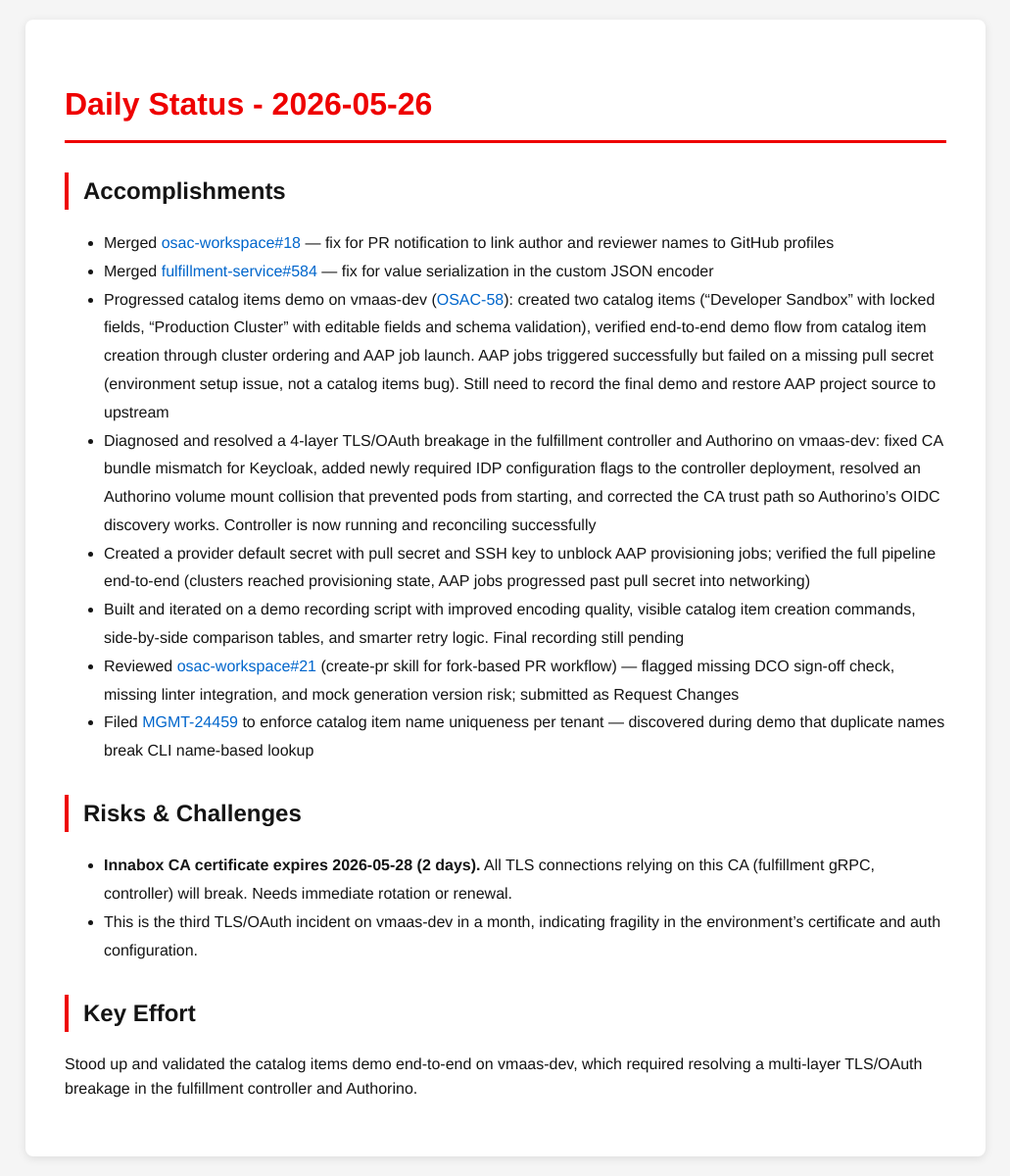
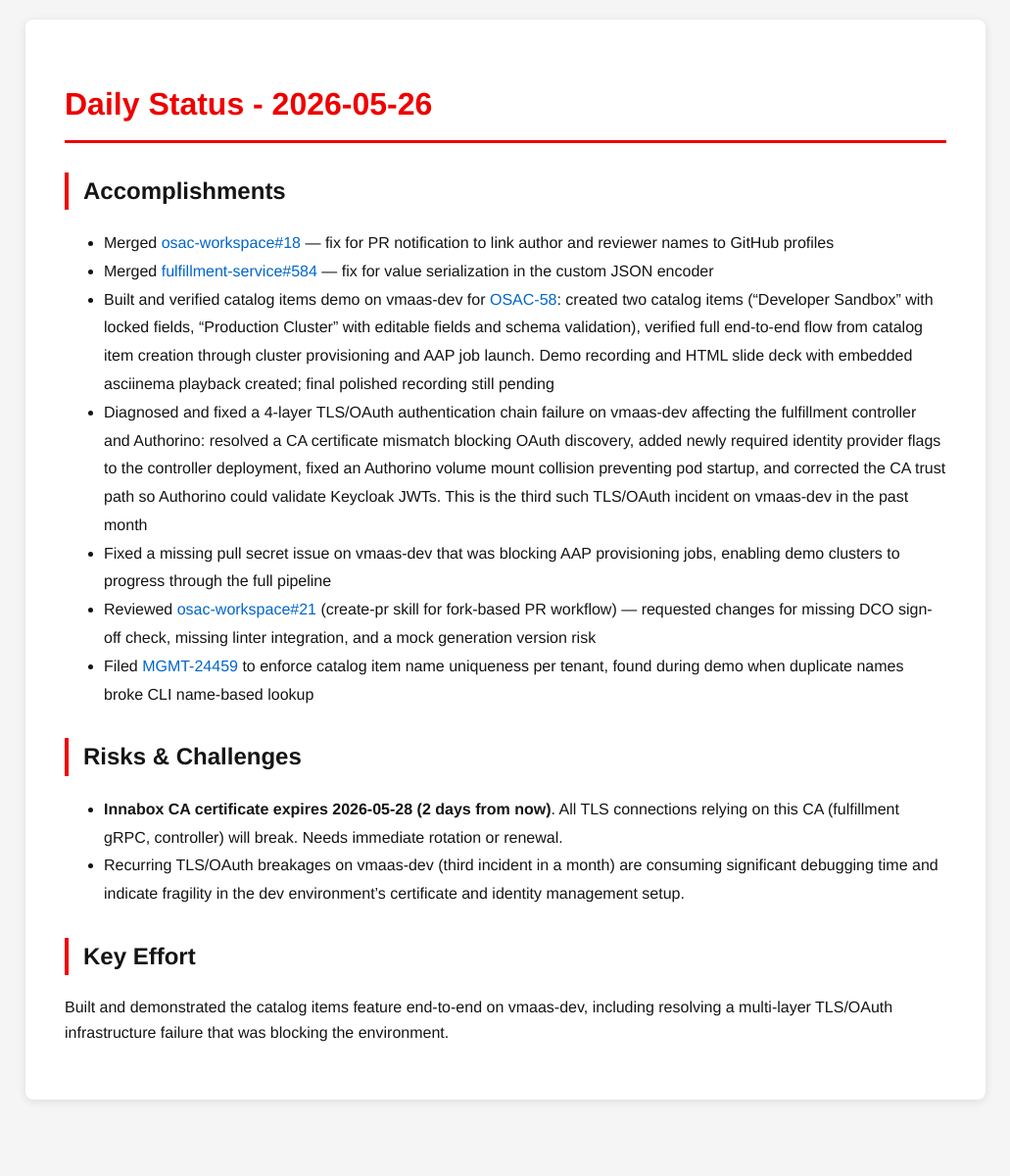
Before and after one commit to tzvatot/daily-status, a Jekyll site: the page built from 2026-05-26.md, in a window 1280 px wide. Shown: the whole page at 98% size, without its empty margins (124-1155 px from the left). Built offline with Jekyll 4.4.1, drawn with Linux system fonts in a browser that asks for light colours; after the commit the page ends 1142 px from its top, so only the background shows below that.

Commit message:
Daily status update - 2026-05-26

```diff
--- a/2026-05-26.md
+++ b/2026-05-26.md
@@ -9,16 +9,15 @@
 ## Accomplishments
 - Merged [osac-workspace#18](https://github.com/osac-project/osac-workspace/pull/18) — fix for PR notification to link author and reviewer names to GitHub profiles
 - Merged [fulfillment-service#584](https://github.com/osac-project/fulfillment-service/pull/584) — fix for value serialization in the custom JSON encoder
-- Progressed catalog items demo on vmaas-dev ([OSAC-58](https://redhat.atlassian.net/browse/OSAC-58)): created two catalog items ("Developer Sandbox" with locked fields, "Production Cluster" with editable fields and schema validation), verified end-to-end demo flow from catalog item creation through cluster ordering and AAP job launch. AAP jobs triggered successfully but failed on a missing pull secret (environment setup issue, not a catalog items bug). Still need to record the final demo and restore AAP project source to upstream
-- Diagnosed and resolved a 4-layer TLS/OAuth breakage in the fulfillment controller and Authorino on vmaas-dev: fixed CA bundle mismatch for Keycloak, added newly required IDP configuration flags to the controller deployment, resolved an Authorino volume mount collision that prevented pods from starting, and corrected the CA trust path so Authorino's OIDC discovery works. Controller is now running and reconciling successfully
-- Created a provider default secret with pull secret and SSH key to unblock AAP provisioning jobs; verified the full pipeline end-to-end (clusters reached provisioning state, AAP jobs progressed past pull secret into networking)
-- Built and iterated on a demo recording script with improved encoding quality, visible catalog item creation commands, side-by-side comparison tables, and smarter retry logic. Final recording still pending
-- Reviewed [osac-workspace#21](https://github.com/osac-project/osac-workspace/pull/21) (create-pr skill for fork-based PR workflow) — flagged missing DCO sign-off check, missing linter integration, and mock generation version risk; submitted as Request Changes
-- Filed [MGMT-24459](https://redhat.atlassian.net/browse/MGMT-24459) to enforce catalog item name uniqueness per tenant — discovered during demo that duplicate names break CLI name-based lookup
+- Built and verified catalog items demo on vmaas-dev for [OSAC-58](https://redhat.atlassian.net/browse/OSAC-58): created two catalog items ("Developer Sandbox" with locked fields, "Production Cluster" with editable fields and schema validation), verified full end-to-end flow from catalog item creation through cluster provisioning and AAP job launch. Demo recording and HTML slide deck with embedded asciinema playback created; final polished recording still pending
+- Diagnosed and fixed a 4-layer TLS/OAuth authentication chain failure on vmaas-dev affecting the fulfillment controller and Authorino: resolved a CA certificate mismatch blocking OAuth discovery, added newly required identity provider flags to the controller deployment, fixed an Authorino volume mount collision preventing pod startup, and corrected the CA trust path so Authorino could validate Keycloak JWTs. This is the third such TLS/OAuth incident on vmaas-dev in the past month
+- Fixed a missing pull secret issue on vmaas-dev that was blocking AAP provisioning jobs, enabling demo clusters to progress through the full pipeline
+- Reviewed [osac-workspace#21](https://github.com/osac-project/osac-workspace/pull/21) (create-pr skill for fork-based PR workflow) — requested changes for missing DCO sign-off check, missing linter integration, and a mock generation version risk
+- Filed [MGMT-24459](https://redhat.atlassian.net/browse/MGMT-24459) to enforce catalog item name uniqueness per tenant, found during demo when duplicate names broke CLI name-based lookup
 
 ## Risks & Challenges
-- **Innabox CA certificate expires 2026-05-28 (2 days).** All TLS connections relying on this CA (fulfillment gRPC, controller) will break. Needs immediate rotation or renewal.
-- This is the third TLS/OAuth incident on vmaas-dev in a month, indicating fragility in the environment's certificate and auth configuration.
+- **Innabox CA certificate expires 2026-05-28 (2 days from now)**. All TLS connections relying on this CA (fulfillment gRPC, controller) will break. Needs immediate rotation or renewal.
+- Recurring TLS/OAuth breakages on vmaas-dev (third incident in a month) are consuming significant debugging time and indicate fragility in the dev environment's certificate and identity management setup.
 
 ## Key Effort
-Stood up and validated the catalog items demo end-to-end on vmaas-dev, which required resolving a multi-layer TLS/OAuth breakage in the fulfillment controller and Authorino.
+Built and demonstrated the catalog items feature end-to-end on vmaas-dev, including resolving a multi-layer TLS/OAuth infrastructure failure that was blocking the environment.
```
